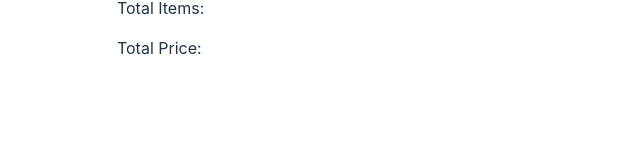
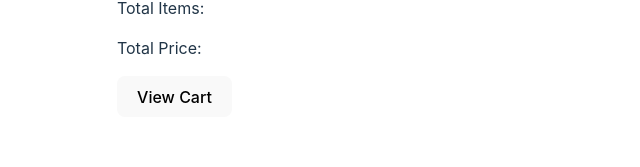
Before and after one commit to Mosse-Sox/shopping-cart, a React (Vite) app in the folder front-end/: page / in a window 1280 px wide. Shown: the part 129-296 px from the top of the page, without its empty margins (317-957 px from the left). Built offline with nearby package versions, Linux system fonts and the light colour scheme.

Commit message:
brings nav into header

```diff
--- a/front-end/src/components/Header.tsx
+++ b/front-end/src/components/Header.tsx
@@ -1,3 +1,5 @@
+import Nav from "./Nav";
+
 type PropsType = {
   viewCart: boolean;
   setViewCart: React.Dispatch<React.SetStateAction<boolean>>;
@@ -13,6 +15,7 @@ const Header = ({ viewCart, setViewCart }: PropsType) => {
         <p>Total Items: </p>
         <p>Total Price: </p>
       </div>
+      <Nav viewCart={viewCart} setViewCart={setViewCart} />
     </header>
   );
   return content;
```
